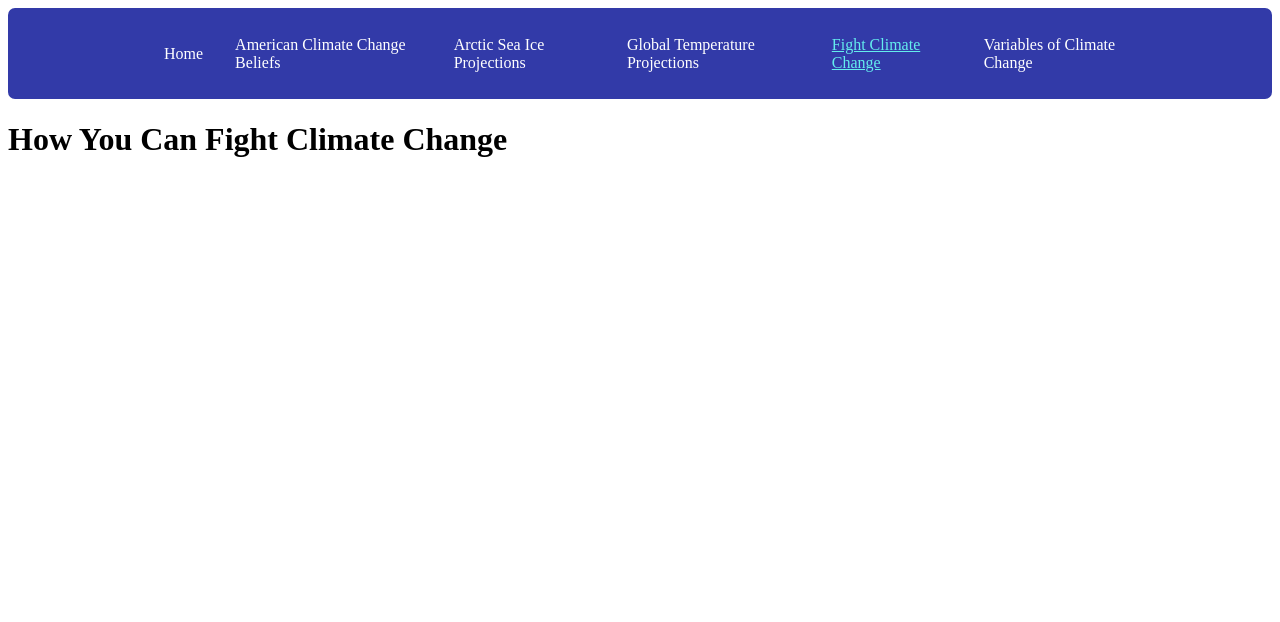
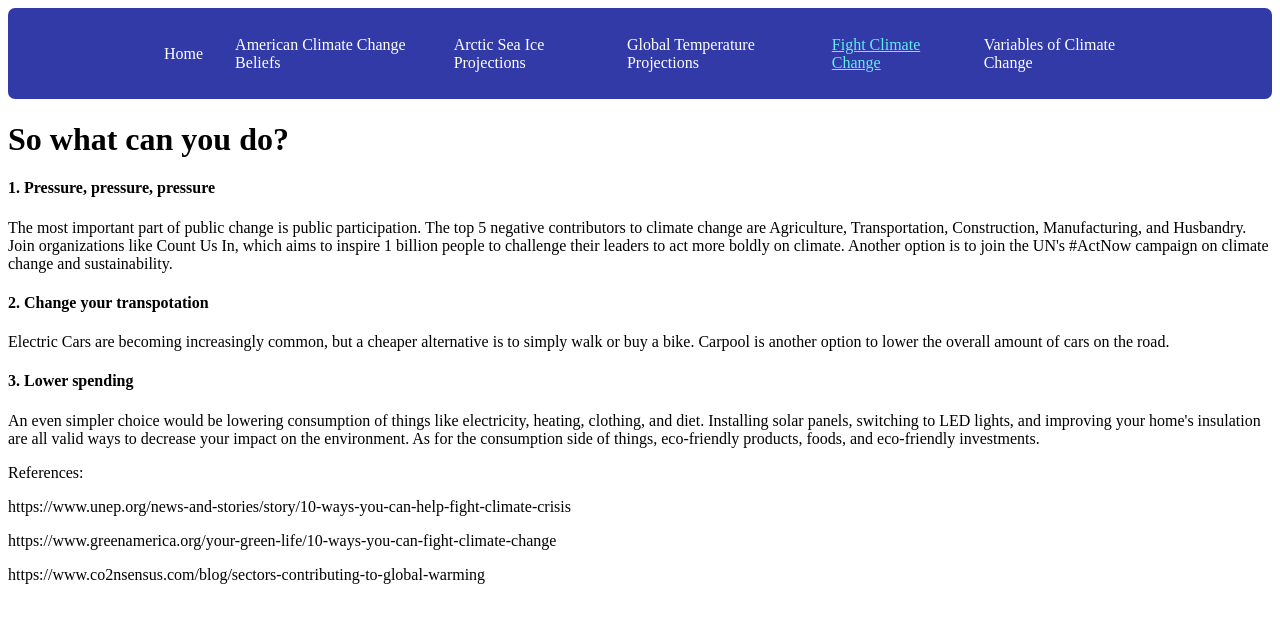
Before and after one commit to CS222-UIUC/course-project-group-21, a React (Create React App) app in the folder frontend/: page /fight_cc in a window 1280 px wide. Shown: the top 622 px of the page. Built offline with nearby package versions, Linux system fonts and the light colour scheme.

Commit message:
Updated "Fight Climate Change"

```diff
--- a/frontend/src/pages/american_beliefs.js
+++ b/frontend/src/pages/american_beliefs.js
@@ -26,7 +26,8 @@ const Beliefs = () => {
       <div>
         <img src={survey} alt="Survey done by Pew Research Center"/>
       </div>
-      <p>Reference: https://www.pewresearch.org/science/2019/11/25/u-s-public-views-on-climate-and-energy/</p>
+      <p>Reference:</p>
+      <p>https://www.pewresearch.org/science/2019/11/25/u-s-public-views-on-climate-and-energy/</p>
     </div>
   );
 };
--- a/frontend/src/pages/arctic_ice.js
+++ b/frontend/src/pages/arctic_ice.js
@@ -24,7 +24,8 @@ const Ice = () => {
       <div>
         <img src={visual} alt="Change In Arctic Sea Ice"/>
       </div>
-      <p>Reference: https://www.arcus.org/sipn/sea-ice-outlook/2022/post-season</p>
+      <p>Reference:</p>
+      <p>https://www.arcus.org/sipn/sea-ice-outlook/2022/post-season</p>
     </div>
   );
 };
--- a/frontend/src/pages/fight_cc.js
+++ b/frontend/src/pages/fight_cc.js
@@ -2,10 +2,34 @@ import React from "react";
 
 const Fight = () => {
   return (
-    <div>
-      <h1>
-        How You Can Fight Climate Change
-      </h1>
+    <div className="d-flex justify-content-center">
+      <div>
+        <h1>
+          So what can you do?
+        </h1>
+        <h4>1. Pressure, pressure, pressure</h4>
+        <p>
+          The most important part of public change is public participation.
+          The top 5 negative contributors to climate change are Agriculture, Transportation, Construction, Manufacturing, and Husbandry.
+          Join organizations like Count Us In, which aims to inspire 1 billion people to challenge their leaders to act more boldly on climate.
+          Another option is to join the UN's #ActNow campaign on climate change and sustainability.
+        </p>
+        <h4>2. Change your transpotation</h4>
+        <p>
+          Electric Cars are becoming increasingly common, but a cheaper alternative is to simply walk or buy a bike.
+          Carpool is another option to lower the overall amount of cars on the road.
+        </p>
+        <h4>3. Lower spending</h4>
+        <p>
+          An even simpler choice would be lowering consumption of things like electricity, heating, clothing, and diet.
+          Installing solar panels, switching to LED lights, and improving your home's insulation are all valid ways to decrease your impact on the environment.
+          As for the consumption side of things, eco-friendly products, foods, and eco-friendly investments.
+        </p>
+      </div>
+      <p>References:</p>
+      <p>https://www.unep.org/news-and-stories/story/10-ways-you-can-help-fight-climate-crisis</p>
+      <p>https://www.greenamerica.org/your-green-life/10-ways-you-can-fight-climate-change</p>
+      <p>https://www.co2nsensus.com/blog/sectors-contributing-to-global-warming</p>
     </div>
   );
 };
--- a/frontend/src/pages/global_temperatures.js
+++ b/frontend/src/pages/global_temperatures.js
@@ -10,18 +10,19 @@ const Temperatures = () => {
           Projections of Global Temperatures
         </h1>
       </div>
-      <div>
+      <p>
         There is a large disrepancy between current policies, current pledges, and current targets.
-      </div>
+      </p>
       <div>
         <img src={projection} alt="Climate Change Projections"/>
       </div>
-      <div>
+      <p>
         Given the current handling of climate change, it will result in average temperatures rising between 2.6-2.9 degrees Celsius above pre-industrial levels.
         The current 2030 targets expect temperatures to rise by 2.4 degrees Celsius, while the most optimistic projections resulted in around 1.8 degrees of warming.
         Greenhouse gases must be significantly reduced in the 2020s and 2030s in order to achieve an average warming of 1.5 degrees Celsius by 2100.
-      </div>
-      <p>Reference: https://climateactiontracker.org/global/temperatures/#:~:text=Current%20policies%20presently%20in%20place,C%20above%20pre-industrial%20levels.</p>
+      </p>
+      <p>Reference:</p>
+      <p>https://climateactiontracker.org/global/temperatures/#:~:text=Current%20policies%20presently%20in%20place,C%20above%20pre-industrial%20levels.</p>
     </div>
   );
 };
```
